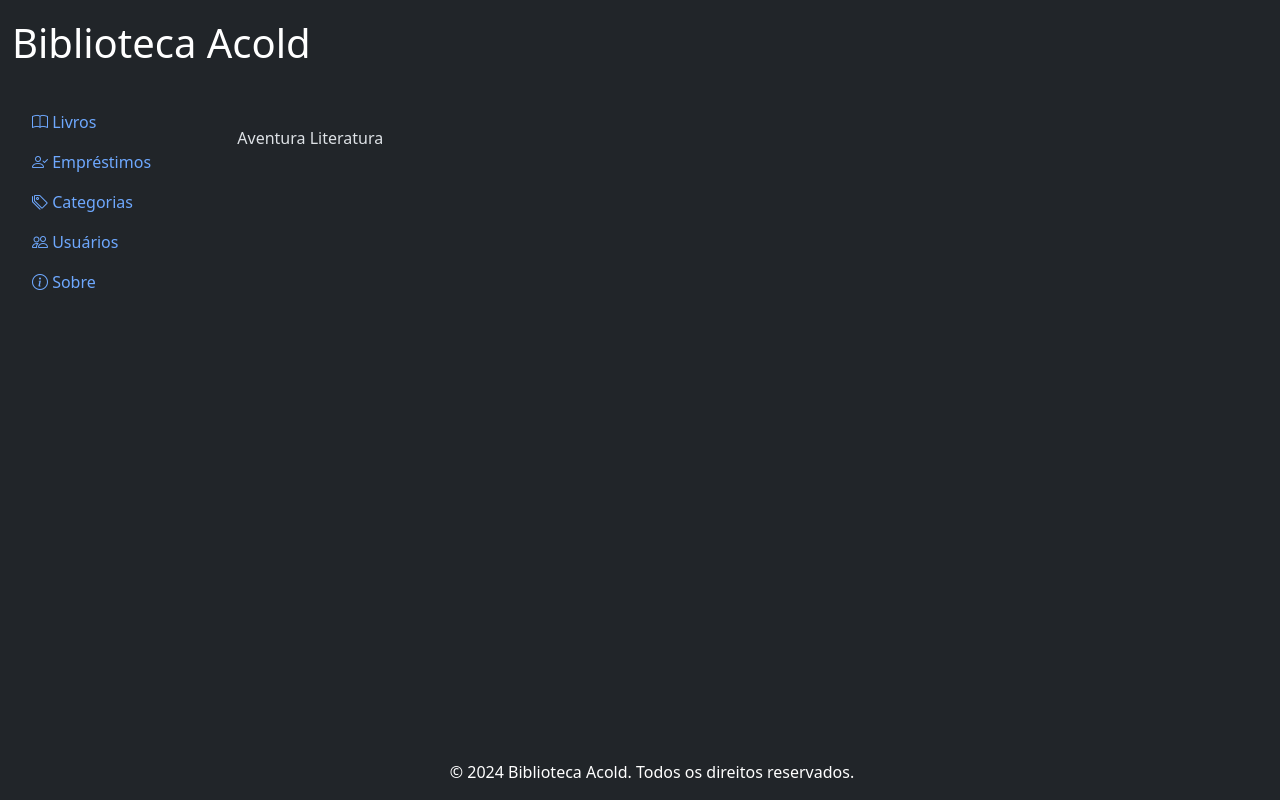
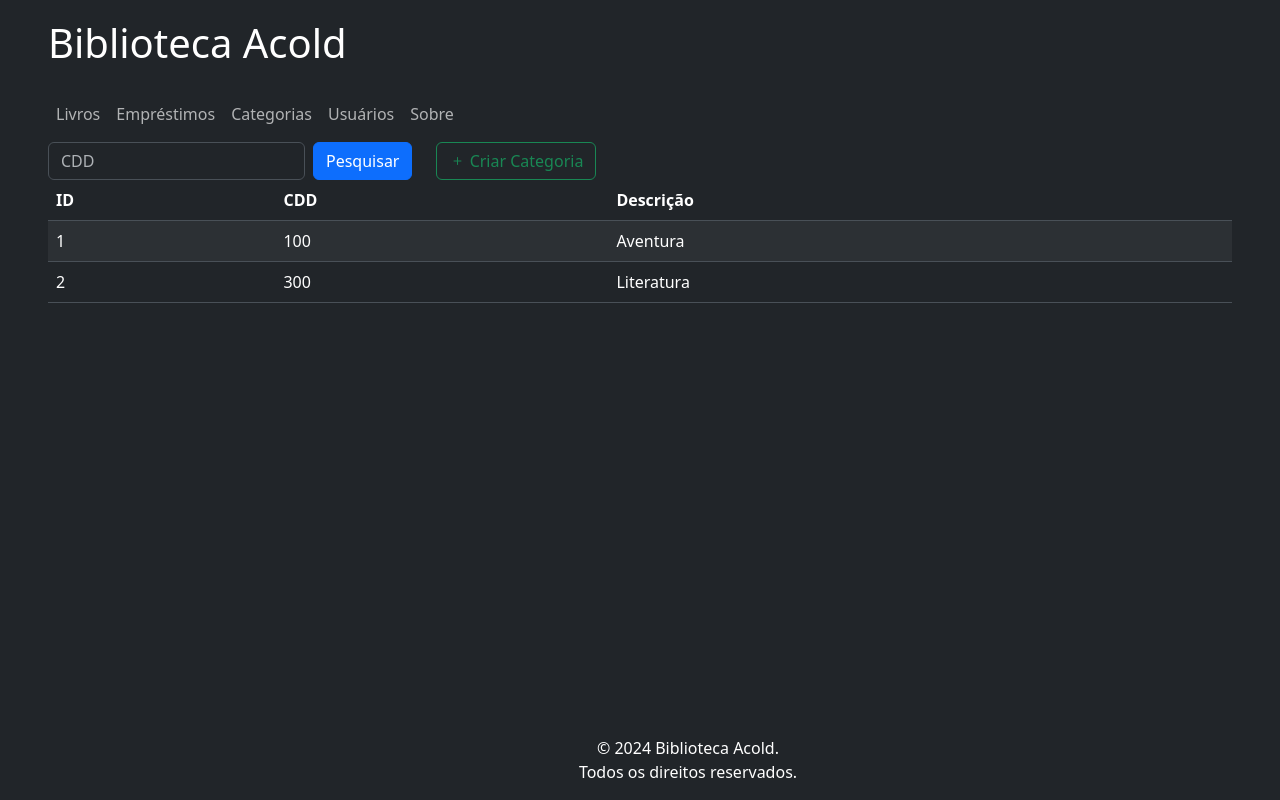
Before and after one commit to Felifelps/BibliotecaAcold, a Django app: page /categories/ in a window 1280 px wide. Run offline with Django 5.2, Linux system fonts and the light colour scheme; data comes from the database, SQL or seed files in the repository; both versions use the stored data as it was after the commit; some libraries are stand-ins or nearby versions.

Commit message:
Categories list and create

```diff
--- a/app/templates/base.html
+++ b/app/templates/base.html
@@ -11,39 +11,28 @@
   <link rel="stylesheet" href="https://cdn.jsdelivr.net/npm/bootstrap-icons@1.3.0/font/bootstrap-icons.css">
 </head>
 
-<body>
+<body class="container-fluid px-5">
 
-  <nav class="navbar navbar-expand-lg navbar-dark">
-    <div class="container-fluid">
+  <nav class="navbar navbar-expand-lg">
+    <div class="container-fluid p-0">
       <a class="navbar-brand fs-1" href="#">Biblioteca Acold</a>
-      <button class="navbar-toggler" type="button" data-bs-toggle="collapse" data-bs-target="#sidebarMenu" aria-controls="sidebarMenu" aria-expanded="false" aria-label="Toggle navigation">
+      <button class="navbar-toggler" type="button" data-bs-toggle="collapse" data-bs-target="#navbarSupportedContent" aria-controls="navbarSupportedContent" aria-expanded="false" aria-label="Toggle navigation">
         <span class="navbar-toggler-icon"></span>
       </button>
     </div>
   </nav>
 
-  <div class="container-fluid">
-    <div class="row flex-nowrap">
+  {% include 'components/navbar.html' %}
 
-      {% include 'components/sidebar.html' %}
-
-      <div class="col py-3">
-        <div class="container mt-4">
-          <main>
+  <div>
     {% block content %}
     {% endblock %}
-          </main>
-        </div>
-      </div>
-
   </div>
 
   <footer class="footer w-100 mt-auto py-3 text-white position-fixed bottom-0">
     <div class="container text-center">
-        <span>&copy; 2024 Biblioteca Acold. Todos os direitos reservados.</span>
+      <span>&copy; 2024 Biblioteca Acold. <br> Todos os direitos reservados.</span>
     </div>
   </footer>
-
-  </div>
 </body>
 </html>
--- /dev/null
+++ b/app/templates/components/navbar.html
@@ -0,0 +1,23 @@
+<nav class="navbar navbar-expand-lg">
+  <div class="container-fluid p-0">
+    <div class="collapse navbar-collapse" id="navbarSupportedContent">
+      <ul class="navbar-nav me-auto mb-2 mb-lg-0">
+        <li class="nav-item">
+          <a class="nav-link" href="#">Livros</a>
+        </li>
+        <li class="nav-item">
+          <a class="nav-link" href="#">Empréstimos</a>
+        </li>
+        <li class="nav-item">
+          <a class="nav-link" href="#">Categorias</a>
+        </li>
+        <li class="nav-item">
+          <a class="nav-link" href="#">Usuários</a>
+        </li>
+        <li class="nav-item">
+          <a class="nav-link" href="#">Sobre</a>
+        </li>
+      </ul>
+    </div>
+  </div>
+</nav>
--- a/app/templates/components/sidebar.html
+++ /dev/null
@@ -1,23 +0,0 @@
-<div class="col-auto col-md-3 col-xl-2 px-0">
-  <div class="collapse d-lg-block" id="sidebarMenu">
-    <div class="d-flex flex-column p-3 text-white" style="min-width: 250px;">
-      <nav class="nav flex-column">
-        <a class="nav-link text-primary-emphasis" href="#">
-          <i class="bi bi-book"></i> Livros
-        </a>
-        <a class="nav-link text-primary-emphasis" href="#">
-          <i class="bi bi-person-check"></i> Empréstimos
-        </a>
-        <a class="nav-link text-primary-emphasis" href="{% url 'list-categories' %}">
-          <i class="bi bi-tags"></i> Categorias
-        </a>
-        <a class="nav-link text-primary-emphasis" href="#">
-          <i class="bi bi-people"></i> Usuários
-        </a>
-        <a class="nav-link text-primary-emphasis" href="#">
-          <i class="bi bi-info-circle"></i> Sobre
-        </a>
-      </nav>
-    </div>
-  </div>
-</div>
--- a/categories/templates/categories_list.html
+++ b/categories/templates/categories_list.html
@@ -2,8 +2,36 @@
 
 {% block content %}
 
-{% for category in categories %}
-    {{category}}
-{% endfor %}
+<div class="row justify-content-start row-gap-2">
+    <div class="col-auto">
+        <form method="get" class="d-flex">
+            <input class="form-control me-2" type="number" step="any" name="cdd" placeholder="CDD">
+            <button type="submit" class="btn btn-primary"> Pesquisar </button>
+        </form>
+    </div>
+    <div class="col-auto">
+        <a href="{% url 'create-categories' %}" class="btn btn-outline-success">
+            <i class="bi bi-plus"></i> Criar Categoria
+        </a>
+    </div>
+</div>
+
+<table class="table table-hover table-striped">
+    <thead>
+        <th>ID</th>
+        <th>CDD</th>
+        <th>Descrição</th>
+    </thead>
+    <tbody>
+        {% for category in categories %}
+            <tr>
+                <td> {{category.id}} </td>
+                <td> {{category.cdd}} </td>
+                <td> {{category.description}} </td>
+            </tr>
+
+        {% endfor %}
+    </tbody>
+</table>
 
 {% endblock %}
--- a/categories/urls.py
+++ b/categories/urls.py
@@ -4,7 +4,7 @@ from . import views
 
 urlpatterns = [
     path('', views.CategoryListView.as_view(), name='list-categories'),
-    #path('create/', ..., name='create-categories'),
+    path('create/', views.CategoryCreateView.as_view(), name='create-categories'),
     #path('<int:pk>/', ..., name='detail-categories'),
     #path('<int:pk>/update', ..., name='update-categories'),
     #path('<int:pk>/delete', ..., name='delete-categories'),
--- a/categories/views.py
+++ b/categories/views.py
@@ -2,7 +2,9 @@ from django.views.generic import (
     ListView,
     CreateView
 )
+from django.urls import reverse_lazy
 from categories.models import Category
+from categories.forms import CategoryForm
 
 
 class CategoryListView(ListView):
@@ -17,3 +19,5 @@ class CategoryCreateView(CreateView):
     model = Category
     template_name = 'categories_create.html'
     context_object_name = 'categories'
+    form_class = CategoryForm
+    success_url = reverse_lazy('list-categories')
```
Also changed, not shown: categories/forms.py (added, +21 -0 lines), categories/templates/categories_create.html (added, +22 -0 lines), db.sqlite3. Lines whose indentation alone changed are shown as unchanged.
